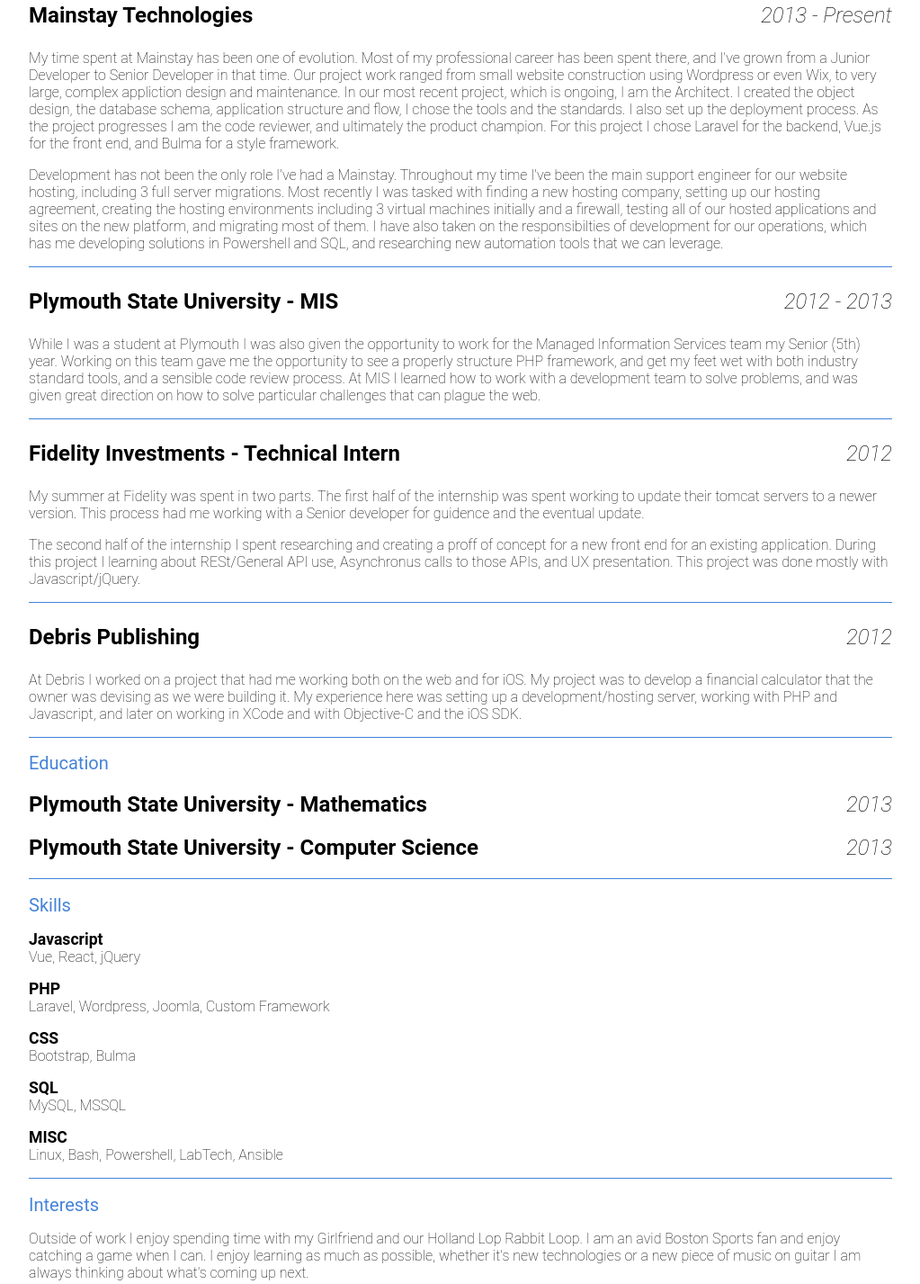
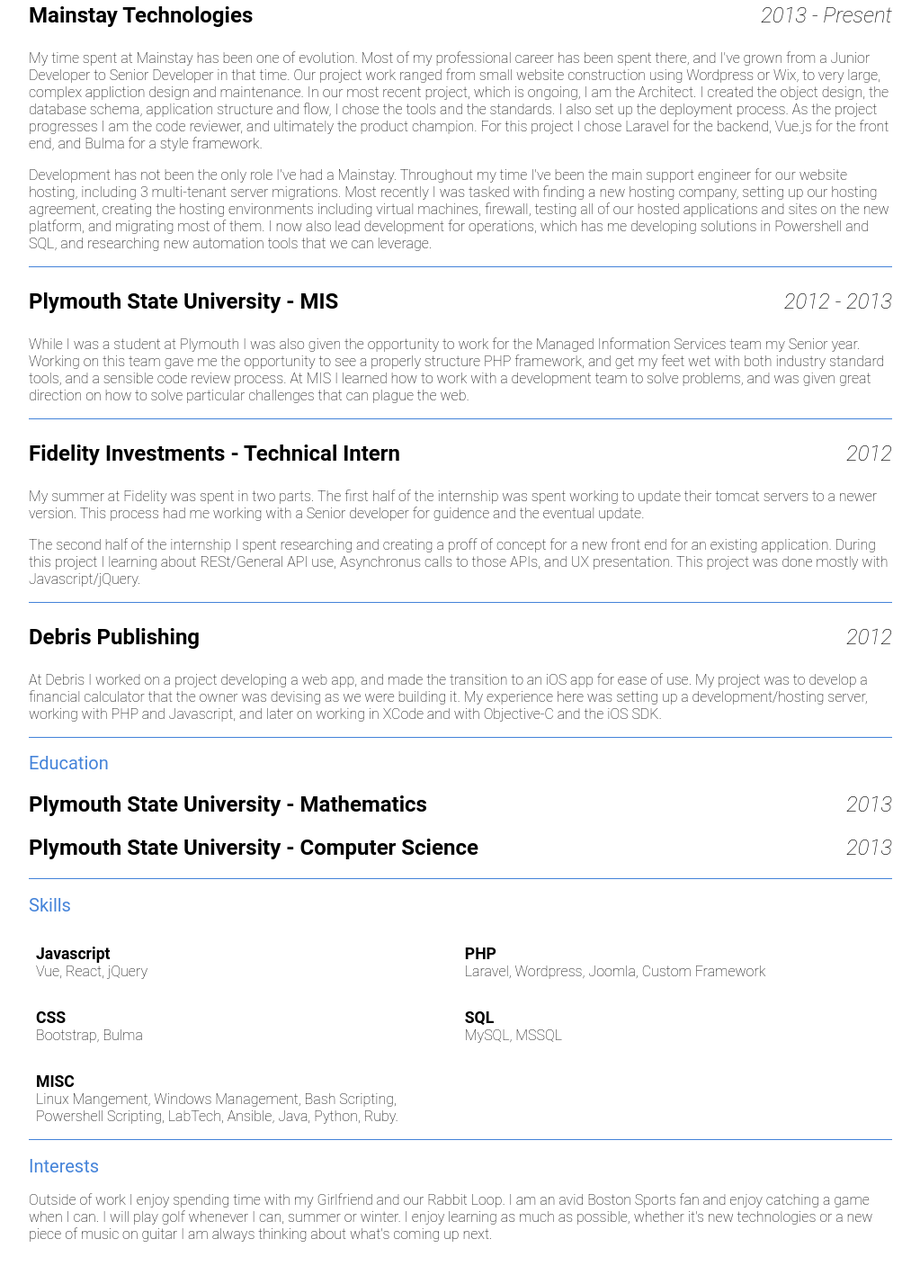
Before and after one commit to jncormier24/jncormier24.github.io, a plain HTML site: page index.html in a window 1280 px wide. Shown: the part 124-1551 px from the top of the page at 90% size, without its empty margins (128-1151 px from the left). After the commit the page ends 1529 px from the top, so only its background shows below. Drawn offline with Linux system fonts and the light colour scheme.

Commit message:
changed layout of skills. Changed wording

```diff
--- a/index.html
+++ b/index.html
@@ -16,12 +16,12 @@
 				<h2 class="header2">Work Experience</h2>
 				<section id="mainstay">
 					<h1 class="header1">Mainstay Technologies <span class="time">2013 - Present</span></h1>
-					<p>My time spent at Mainstay has been one of evolution. Most of my professional career has been spent there, and I've grown from a Junior Developer to Senior Developer in that time. Our project work ranged from small website construction using Wordpress or even Wix, to very large, complex appliction design and maintenance. In our most recent project, which is ongoing, I am the Architect. I created the object design, the database schema, application structure and flow, I chose the tools and the standards. I also set up the deployment process. As the project progresses I am the code reviewer, and ultimately the product champion. For this project I chose Laravel for the backend, Vue.js for the front end, and Bulma for a style framework.</p>
-					<p>Development has not been the only role I've had a Mainstay. Throughout my time I've been the main support engineer for our website hosting, including 3 full server migrations. Most recently I was tasked with finding a new hosting company, setting up our hosting agreement, creating the hosting environments including 3 virtual machines initially and a firewall, testing all of our hosted applications and sites on the new platform, and migrating most of them. I have also taken on the responsibilties of development for our operations, which has me developing solutions in Powershell and SQL, and researching new automation tools that we can leverage.</p>
+					<p>My time spent at Mainstay has been one of evolution. Most of my professional career has been spent there, and I've grown from a Junior Developer to Senior Developer in that time. Our project work ranged from small website construction using Wordpress or  Wix, to very large, complex appliction design and maintenance. In our most recent project, which is ongoing, I am the Architect. I created the object design, the database schema, application structure and flow, I chose the tools and the standards. I also set up the deployment process. As the project progresses I am the code reviewer, and ultimately the product champion. For this project I chose Laravel for the backend, Vue.js for the front end, and Bulma for a style framework.</p>
+					<p>Development has not been the only role I've had a Mainstay. Throughout my time I've been the main support engineer for our website hosting, including 3 multi-tenant server migrations. Most recently I was tasked with finding a new hosting company, setting up our hosting agreement, creating the hosting environments including virtual machines, firewall, testing all of our hosted applications and sites on the new platform, and migrating most of them. I now also lead development for operations, which has me developing solutions in Powershell and SQL, and researching new automation tools that we can leverage.</p>
 				</section>
 				<section id="plymouth">
 					<h1 class="header1">Plymouth State University - MIS <span class="time">2012 - 2013</span></h1>
-					<p>While I was a student at Plymouth I was also given the opportunity to work for the Managed Information Services team my Senior (5th) year. Working on this team gave me the opportunity to see a properly structure PHP framework, and get my feet wet with both industry standard tools, and a sensible code review process. At MIS I learned how to work with a development team to solve problems, and was given great direction on how to solve particular challenges that can plague the web.</p>
+					<p>While I was a student at Plymouth I was also given the opportunity to work for the Managed Information Services team my Senior year. Working on this team gave me the opportunity to see a properly structure PHP framework, and get my feet wet with both industry standard tools, and a sensible code review process. At MIS I learned how to work with a development team to solve problems, and was given great direction on how to solve particular challenges that can plague the web.</p>
 				</section>
 				<section id="fidelity">
 					<h1 class="header1">Fidelity Investments - Technical Intern <span class="time">2012</span></h1>
@@ -30,7 +30,7 @@
 				</section>
 				<section id="debris">
 					<h1 class="header1">Debris Publishing <span class="time">2012</span></h1>
-					<p>At Debris I worked on a project that had me working both on the web and for iOS. My project was to develop a financial calculator that the owner was devising as we were building it. My experience here was setting up a development/hosting server, working with PHP and Javascript, and later on working in XCode and with Objective-C and the iOS SDK.</p>
+					<p>At Debris I worked on a project developing a web app, and made the transition to an iOS app for ease of use. My project was to develop a financial calculator that the owner was devising as we were building it. My experience here was setting up a development/hosting server, working with PHP and Javascript, and later on working in XCode and with Objective-C and the iOS SDK.</p>
 				</section>
 			</section>
 			<section id="academics">
@@ -40,15 +40,17 @@
 			</section>
 			<section id="skills">
 				<h2 class="header2">Skills</h2>
-				<p><div class="label">Javascript</div>Vue, React, jQuery</p>
-				<p><div class="label">PHP</div>Laravel, Wordpress, Joomla, Custom Framework</p>
-				<p><div class="label">CSS</div>Bootstrap, Bulma</p>
-				<p><div class="label">SQL</div>MySQL, MSSQL</p>
-				<p><div class="label">MISC</div>Linux, Bash, Powershell, LabTech, Ansible</p>
+				<div id="skill-container">
+					<div class="skill"><div class="label">Javascript</div>Vue, React, jQuery</div>
+					<div class="skill"><div class="label">PHP</div>Laravel, Wordpress, Joomla, Custom Framework</div>
+					<div class="skill"><div class="label">CSS</div>Bootstrap, Bulma</div>
+					<div class="skill"><div class="label">SQL</div>MySQL, MSSQL</div>
+					<div class="skill"><div class="label">MISC</div>Linux Mangement, Windows Management, Bash Scripting, Powershell Scripting, LabTech, Ansible, Java, Python, Ruby.</div>
+				</div>
 			</section>
 			<section id="interests">
 				<h2 class="header2">Interests</h2>
-				<p>Outside of work I enjoy spending time with my Girlfriend and our Holland Lop Rabbit Loop. I am an avid Boston Sports fan and enjoy catching a game when I can. I enjoy learning as much as possible, whether it's new technologies or a new piece of music on guitar I am always thinking about what's coming up next.</p>
+				<p>Outside of work I enjoy spending time with my Girlfriend and our Rabbit Loop. I am an avid Boston Sports fan and enjoy catching a game when I can. I will play golf whenever I can, summer or winter. I enjoy learning as much as possible, whether it's new technologies or a new piece of music on guitar I am always thinking about what's coming up next.</p>
 			</section>
 		</div>
 		<footer>
--- a/style.css
+++ b/style.css
@@ -36,6 +36,15 @@
 	border: none;
 }
 
+#skill-container {
+	display: flex;
+	flex-direction: row;
+	flex-wrap: wrap;
+}
+.skill{
+	width: 48%;
+	padding: 1em .5em;
+}
 
 .header1 { font-size: 1.5em; }
 .header2 {
```
